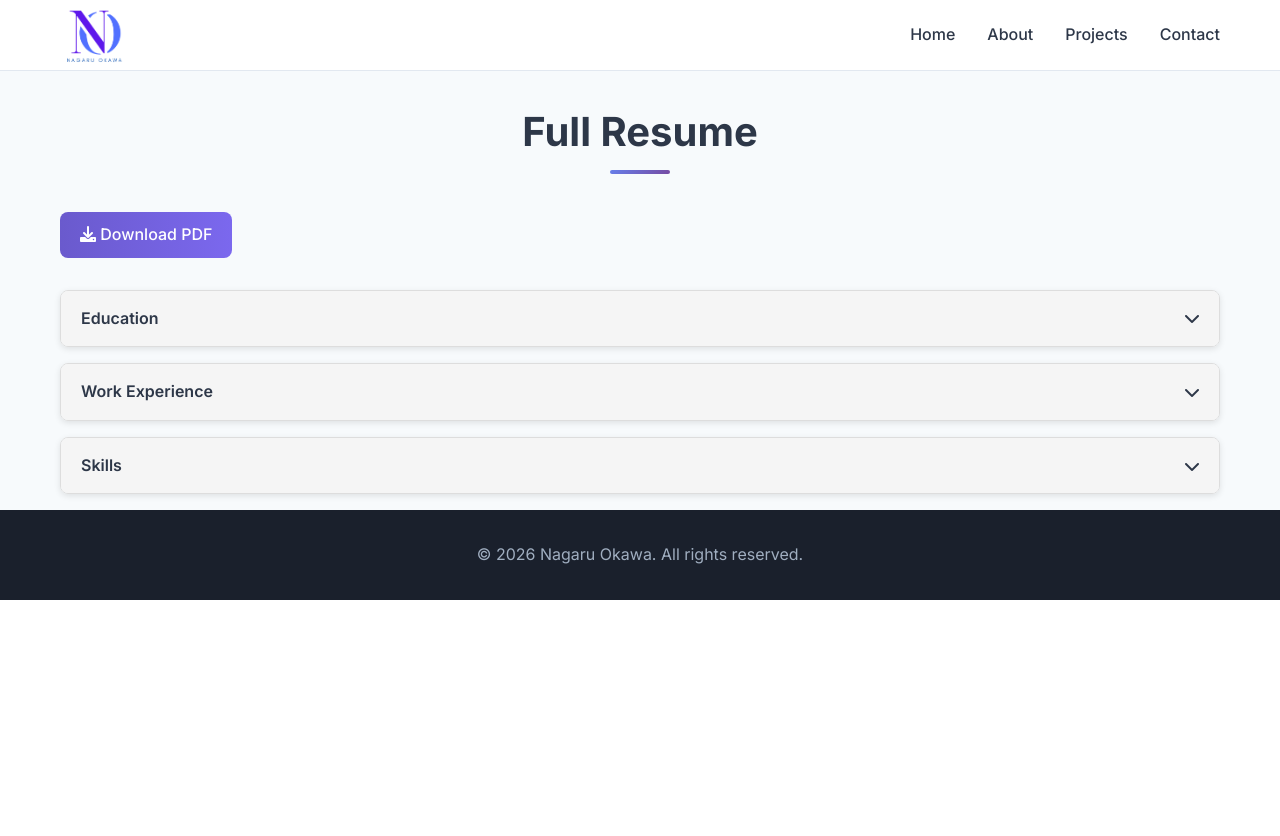
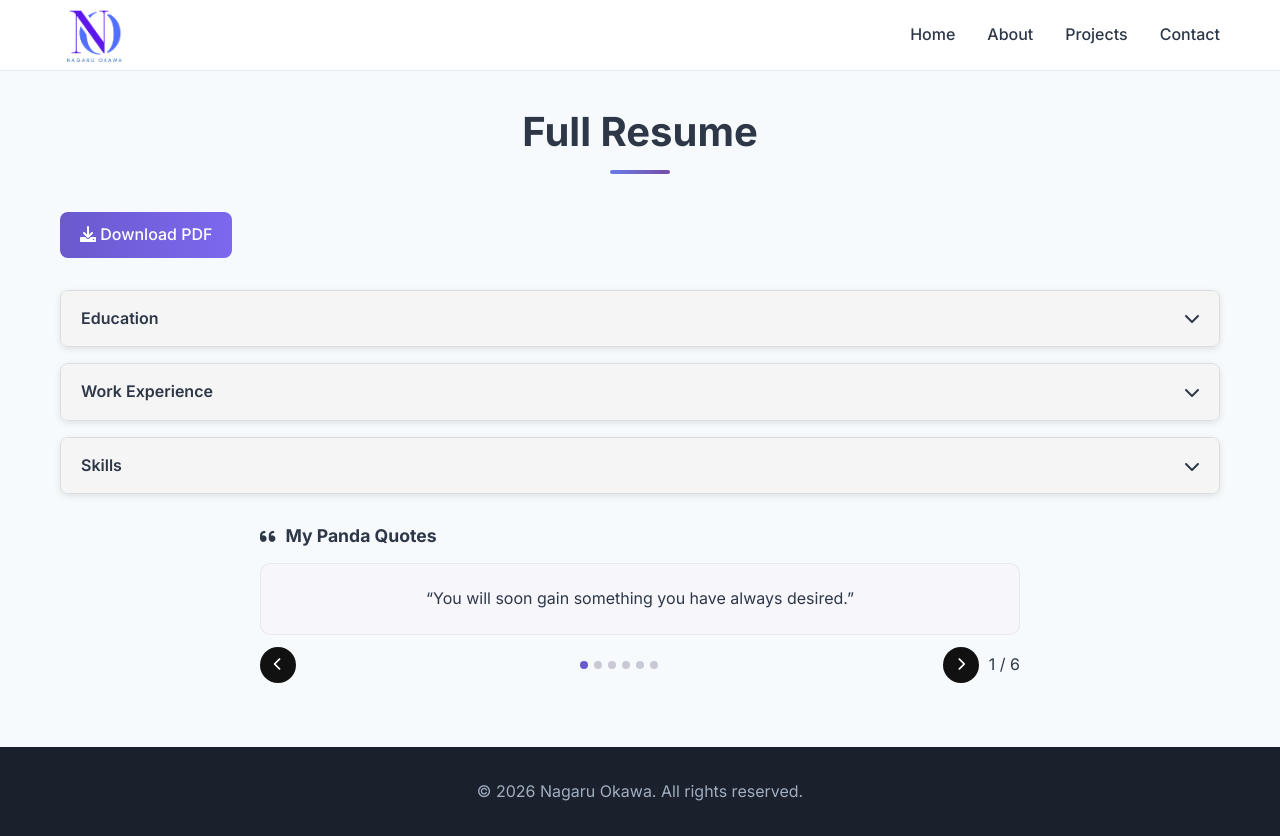
Before and after one commit to nagaru24/Portfolio-Website, a Flask app: page /resume in a window 1280 px wide. Before the commit the page ends 600 px from the top, so only its background shows below. Run offline with Flask 3, Linux system fonts and the light colour scheme.

Commit message:
Add Panda quote diplay in my full resume

```diff
--- a/templates/resume.html
+++ b/templates/resume.html
@@ -92,6 +92,92 @@
     padding-bottom: 0;
     }
 
+    /* Panda Quotes Slideshow */
+    .panda-quotes{
+      margin: 28px auto 64px;
+      width: 100%;
+      max-width: 760px;
+      box-sizing: border-box;
+    }
+
+    .panda-title {
+      margin: 0 0 12px;
+      font-size: 1.1rem;
+      font-weight: 700;
+      display: flex;
+      align-items: center;
+      gap: 10px;
+    }
+
+    .panda-slider {
+      display: grid;
+      gap: 12px;
+    }
+
+    .panda-quote {
+      min-height: 72px;
+      font-size: 1rem;
+      line-height: 1.7;
+      padding: 14px 16px;
+      border-radius: 10px;
+      background: #f7f7fb;
+      border: 1px solid rgba(0,0,0,0.06);
+      transition: opacity 220ms ease, transform 220ms ease;
+      text-align: center;
+      display: flex;
+      align-items: center;
+      justify-content: center;
+    }
+
+    .panda-quote.fade-out {
+      opacity: 0;
+      transform: translateY(3px);
+    }
+
+    .panda-controls {
+      display: flex;
+      align-items: center;
+      justify-content: space-between;
+      gap: 10px;
+    }
+
+    .panda-btn {
+      border: none;
+      background: #111;
+      color: #fff;
+      width: 36px;
+      height: 36px;
+      border-radius: 999px;
+      cursor: pointer;
+      display: inline-flex;
+      align-items: center;
+      justify-content: center;
+    }
+
+    .panda-btn:hover {
+      opacity: 0.9;
+    }
+
+    .panda-dots {
+      display: inline-flex;
+      align-items: center;
+      gap: 6px;
+      flex: 1;
+      justify-content: center;
+    }
+
+    .panda-dot {
+      width: 8px;
+      height: 8px;
+      border-radius: 999px;
+      background: #c9c9d6;
+      cursor: pointer;
+    }
+
+    .panda-dot.active {
+      background: #6a5acd;
+    }
+
   </style>
 </head>
 
@@ -158,19 +244,19 @@
           </div>
           <div class="accordion-content">
             <ul>
+              <li><b>Injury Prevention & Care</b>, University of Nebraska at Omaha</li>
+                <ul>
+                  <li>Sep 2024 - Dec 2025</li>
+                  <li>Provide evidence-based injury management while fostering a supportive recovery environment.</li>
+                  <li>Prioritize patient well-being through individualized treatment and injury prevention strategies.</li>
+                  <li>Recognized as <b>Employee of the Month</b> (November 2024) for dedication and excellence in patient care.</li>
+                </ul>
               <li><b>AI Linguistic Associate</b>, SIGMA AI</li>
                 <ul>
-                  <li>Jun 2025 - Present</li>
+                  <li>Jun 2025 - Sep 2025</li>
                   <li>Collaborate on multilingual AI training projects to enhance machine learning systems.</li>
                   <li>Ensure high data quality by performing linguistic validation and correct use of metadata tags.</li>
                   <li>Work cross-functionally with project managers and linguistic teams to meet tight deadlines.</li>
-                </ul>
-              <li><b>Injury Prevention & Care</b>, University of Nebraska at Omaha</li>
-                <ul>
-                  <li>Sep 2024 - Present</li>
-                  <li>Provide evidence-based injury management while fostering a supportive recovery environment.</li>
-                  <li>Prioritize patient well-being through individualized treatment and injury prevention strategies.</li>
-                  <li>Recognized as <b>Employee of the Month</b> (November 2024) for dedication and excellence in patient care.</li>
                 </ul>
               <li><b>Versatile Event Operation Specialist</b>, Shimizu Service</li>
                 <ul>
@@ -205,6 +291,35 @@
             </ul>
           </div>
         </div>
+
+        <!-- Panda Quotes (slideshow) -->
+        <div class="panda-quotes">
+          <h2 class="panda-title">
+            <i class="fa-solid fa-quote-left"></i>
+            My Panda Quotes
+          </h2>
+
+          <div class="panda-slider" aria-live="polite">
+            <div class="panda-quote" id="pandaQuote"></div>
+
+            <div class="panda-controls">
+              <button type="button" class="panda-btn" id="pandaPrev" aria-label="Previous quote">
+                <i class="fa-solid fa-chevron-left"></i>
+              </button>
+
+              <div class="panda-dots" id="pandaDots" aria-label="Quote dots"></div>
+
+              <button type="button" class="panda-btn" id="pandaNext" aria-label="Next quote">
+                <i class="fa-solid fa-chevron-right"></i>
+              </button>
+
+              <div class="panda-meta">
+                <span id="pandaIndex">1 / 1</span>
+              </div>
+
+            </div>
+          </div>
+        </div>
       </div>
 
   <!-- Footer (copy from index.html) -->
@@ -214,6 +329,73 @@
     </div>
   </footer>
 
+  <script>
+    (function () {
+      const quotes = [
+        "“You will soon gain something you have always desired.”",
+        "“Take a trip with a friend.”",
+        "“Take time to relax.”",
+        "“The strength of your character will bring serenity.”",
+        "“Say yes.”",
+        "“Your dream will become reality.”"
+      ];
+
+      const quoteEl = document.getElementById("pandaQuote");
+      const dotsEl = document.getElementById("pandaDots");
+      const indexEl = document.getElementById("pandaIndex");
+      const prevBtn = document.getElementById("pandaPrev");
+      const nextBtn = document.getElementById("pandaNext");
+
+      if (!quoteEl || !dotsEl || !indexEl || !prevBtn || !nextBtn) return;
+
+      let i = 0;
+      let timer = null;
+
+      function renderDots() {
+        dotsEl.innerHTML = "";
+        quotes.forEach((_, idx) => {
+          const dot = document.createElement("span");
+          dot.className = "panda-dot" + (idx === i ? " active" : "");
+          dot.addEventListener("click", () => show(idx, true));
+          dotsEl.appendChild(dot);
+        });
+      }
+
+      function renderIndex() {
+        indexEl.textContent = `${i + 1} / ${quotes.length}`;
+      }
+
+      function show(nextIndex, userAction=false) {
+        i = (nextIndex + quotes.length) % quotes.length;
+
+        // small fade animation
+        quoteEl.classList.add("fade-out");
+        setTimeout(() => {
+          quoteEl.textContent = quotes[i];
+          quoteEl.classList.remove("fade-out");
+          renderDots();
+          renderIndex();
+        }, 180);
+
+        if (userAction) restartAuto();
+      }
+
+      function restartAuto() {
+        if (timer) clearInterval(timer);
+        timer = setInterval(() => show(i + 1), 4500);
+      }
+
+      prevBtn.addEventListener("click", () => show(i - 1, true));
+      nextBtn.addEventListener("click", () => show(i + 1, true));
+
+      // init
+      quoteEl.textContent = quotes[i];
+      renderDots();
+      renderIndex();
+      restartAuto();
+    })();
+  </script>
+
   <script src="static/js/script.js"></script>
 
 </body>
```
